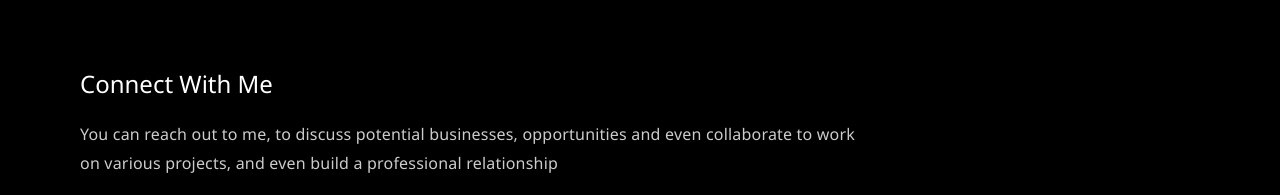
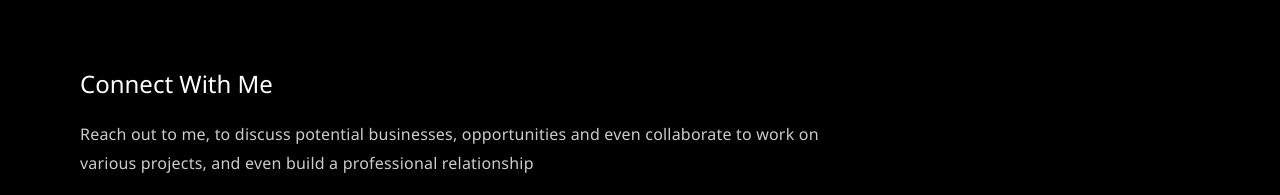
Before and after one commit to Republican138/Official-Portfolio, a plain HTML site: page index.html in a window 1280 px wide. Shown: the part 5620-5815 px from the top of the page. Drawn offline with Linux system fonts and the light colour scheme.

Commit message:
Update index.html

```diff
--- a/index.html
+++ b/index.html
@@ -363,7 +363,7 @@
     </div>
     <div class="contact_section_container">
         <h3>Connect With Me</h3>
-        <p>You can reach out to me, to discuss potential businesses, opportunities and even collaborate to work on various projects, and even build a professional relationship </p>
+        <p>Reach out to me, to discuss potential businesses, opportunities and even collaborate to work on various projects, and even build a professional relationship </p>
         <div class="contact_info_Section">
             <div class="contact_box">
                 <img src="Images/Web_icon.RD/icons8-gmail-logo-100.png" alt="">
```
